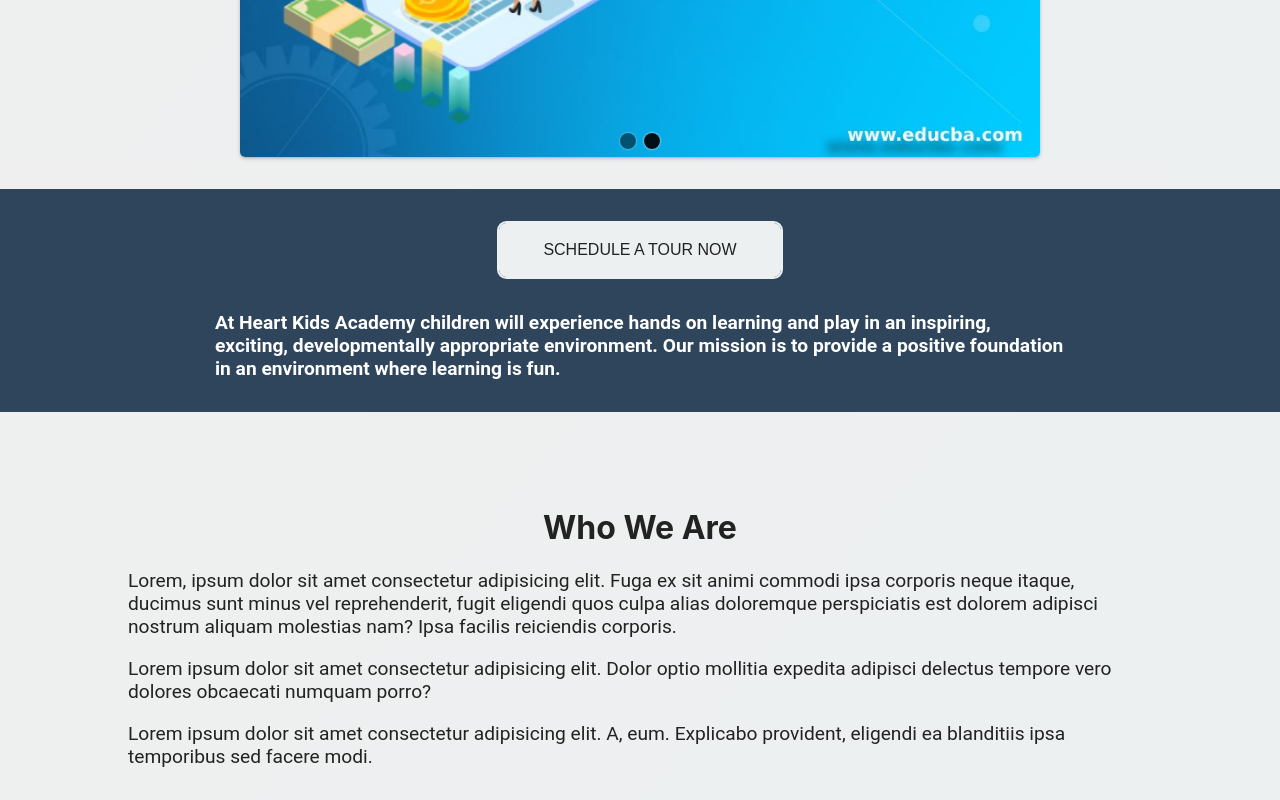
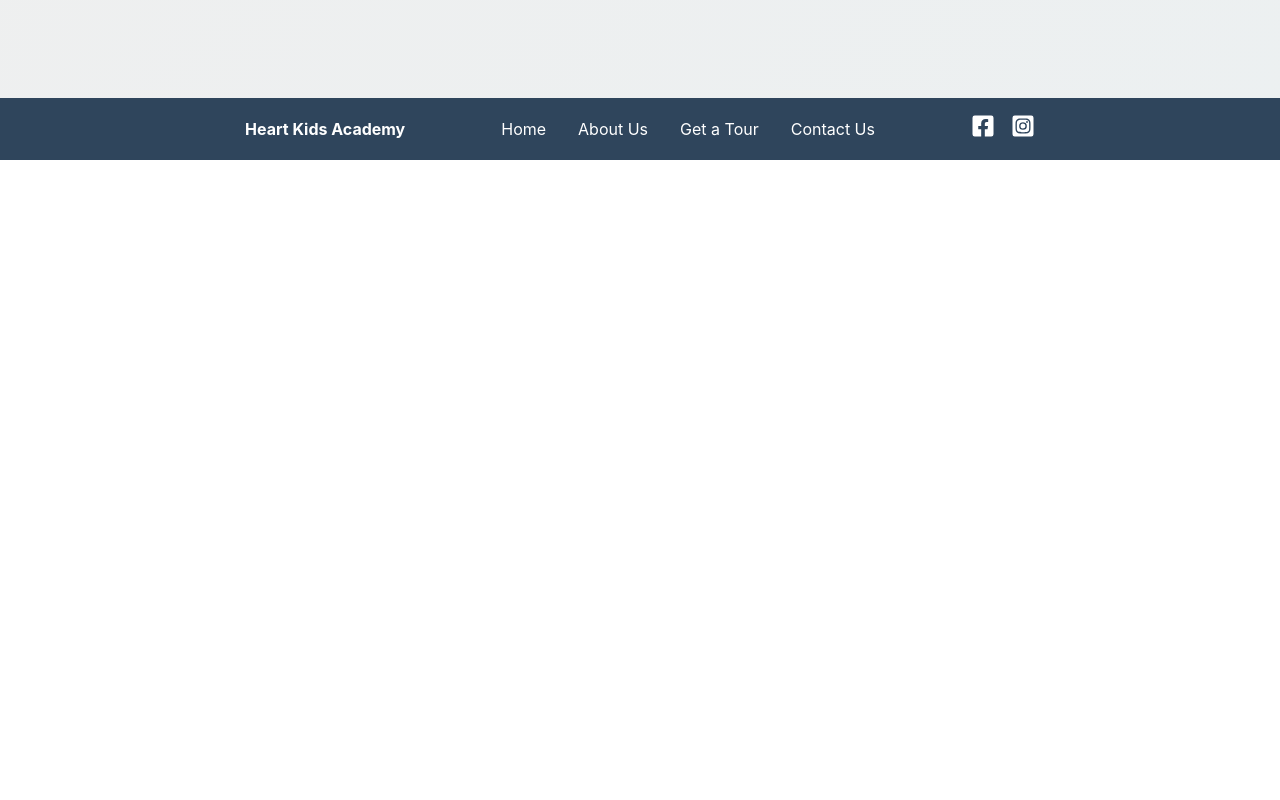
Before and after one commit to jblackman42/heart-kids-accademy, a Next.js app: page / in a window 1280 px wide. Shown: the part 640-1440 px from the top of the page. After the commit the page ends 800 px from the top, so only its background shows below. Built offline with nearby package versions, Linux system fonts and the light colour scheme.

Commit message:
under construction page

```diff
--- a/components/Footer.jsx
+++ b/components/Footer.jsx
@@ -9,9 +9,9 @@ export default function Footer() {
             <ul>
                 <li className={styles.name}>Heart Kids Academy</li>
                 <li><Link href='/'><a>Home</a></Link></li>
-                <li><Link href='/about'><a>About Us</a></Link></li>
-                <li><Link href='/tour'><a>Get a Tour</a></Link></li>
-                <li><Link href='/contact'><a>Contact Us</a></Link></li>
+                <li><Link href='/'><a>About Us</a></Link></li>
+                <li><Link href='/'><a>Get a Tour</a></Link></li>
+                <li><Link href='/'><a>Contact Us</a></Link></li>
                 <li className={styles.socials}>
                     <div><a href='https://www.facebook.com/heartkidsacademy/' target='_blank' rel="noreferrer" aria-label='Facebook'><FaFacebookSquare /></a></div>
                     <div><a href='https://www.instagram.com/heartkidsacademy/' target='_blank' rel="noreferrer" aria-label='Instagram'><FaInstagramSquare /></a></div>
--- a/components/Navbar.jsx
+++ b/components/Navbar.jsx
@@ -35,9 +35,9 @@ export default function Navbar() {
                 </li>
                 <ul className={`${styles.links} ${!navOpen ? styles.closed : ''}`} >
                     <li><Link href="/">home</Link></li>
-                    <li><Link href="/about">about us</Link></li>
-                    <li><Link href="/tour">get a tour</Link></li>
-                    <li><Link href="/contact">contact us</Link></li>
+                    <li><Link href="/">about us</Link></li>
+                    <li><Link href="/">get a tour</Link></li>
+                    <li><Link href="/">contact us</Link></li>
                     <li className={styles.socials}>
                         <a href='https://www.facebook.com/heartkidsacademy/' target='_blank' rel="noreferrer" aria-label='Facebook' className={styles.socialIcon}><FaFacebookSquare /></a>
                         <a href='https://www.instagram.com/heartkidsacademy/' target='_blank' rel="noreferrer" aria-label='Instagram' className={styles.socialIcon}><FaInstagramSquare /></a>
--- a/pages/index.jsx
+++ b/pages/index.jsx
@@ -21,18 +21,9 @@ export default function Home() {
         {/* <link rel="shortcut icon" href={favicon} type="image/x-icon" /> */}
       </Head>
       <Layout>
-        <Slideshow imgs={[logo, image3]} autoscroll={true} />
-
-        <TourBanner />
-
         <div className={styles.paragraphContainer}>
-          <h1>Who We Are</h1>
-          <p>Lorem, ipsum dolor sit amet consectetur adipisicing elit. Fuga ex sit animi commodi ipsa corporis neque itaque, ducimus sunt minus vel reprehenderit, fugit eligendi quos culpa alias doloremque perspiciatis est dolorem adipisci nostrum aliquam molestias nam? Ipsa facilis reiciendis corporis.</p>
-          <p>Lorem ipsum dolor sit amet consectetur adipisicing elit. Dolor optio mollitia expedita adipisci delectus tempore vero dolores obcaecati numquam porro?</p>
-          <p>Lorem ipsum dolor sit amet consectetur adipisicing elit. A, eum. Explicabo provident, eligendi ea blanditiis ipsa temporibus sed facere modi.</p>
+          <h1 className={styles.title}>Website under construction</h1>
         </div>
-
-        <Pictures imgs={[image1, image1, image1]} />
       </Layout>
     </>
   )
--- a/pages/tour.jsx
+++ b/pages/tour.jsx
@@ -24,13 +24,13 @@ export default function Tour() {
             <p><strong>Email:</strong> <a href="mailto:info@heartkidsacademy.org">info@heartkidsacademy.org</a></p>
           </address>
         </div>
-        <div className={styles.paragraphContainer}>
+        {/* <div className={styles.paragraphContainer}>
           <h1 className={styles.title}>Online Tour</h1>
           <p>Lorem, ipsum dolor sit amet consectetur adipisicing elit. Fuga ex sit animi commodi ipsa corporis neque itaque, ducimus sunt minus vel reprehenderit, fugit eligendi quos culpa alias doloremque perspiciatis est dolorem adipisci nostrum aliquam molestias nam? Ipsa facilis reiciendis corporis.</p>
           <div className={styles.videoContainer}>
             <iframe className={styles.video} src="https://www.facebook.com/plugins/video.php?height=314&href=https%3A%2F%2Fwww.facebook.com%2Fheartkidsacademy%2Fvideos%2F866398437210125%2F&show_text=false&width=560&t=0" width="560" height="314" title='Facebook virtual tour video' scrolling="no" allow="autoplay; clipboard-write; encrypted-media; picture-in-picture; web-share" allowFullScreen={true}></iframe>
           </div>
-        </div>
+        </div> */}
       </Layout>
     </>
   )
```
